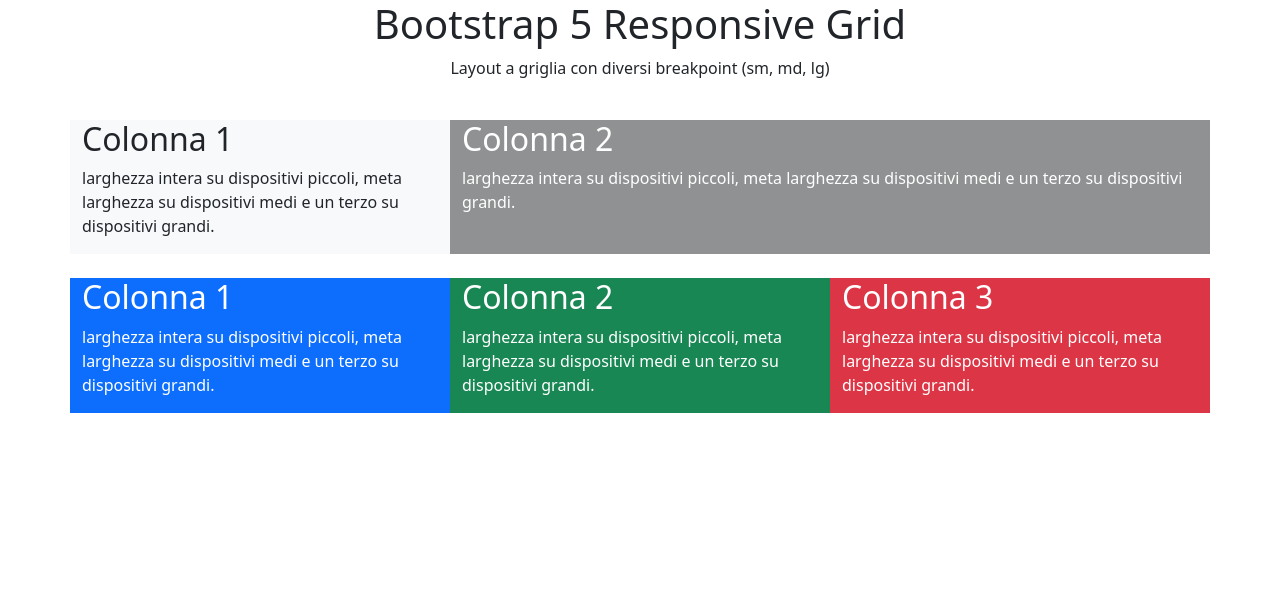
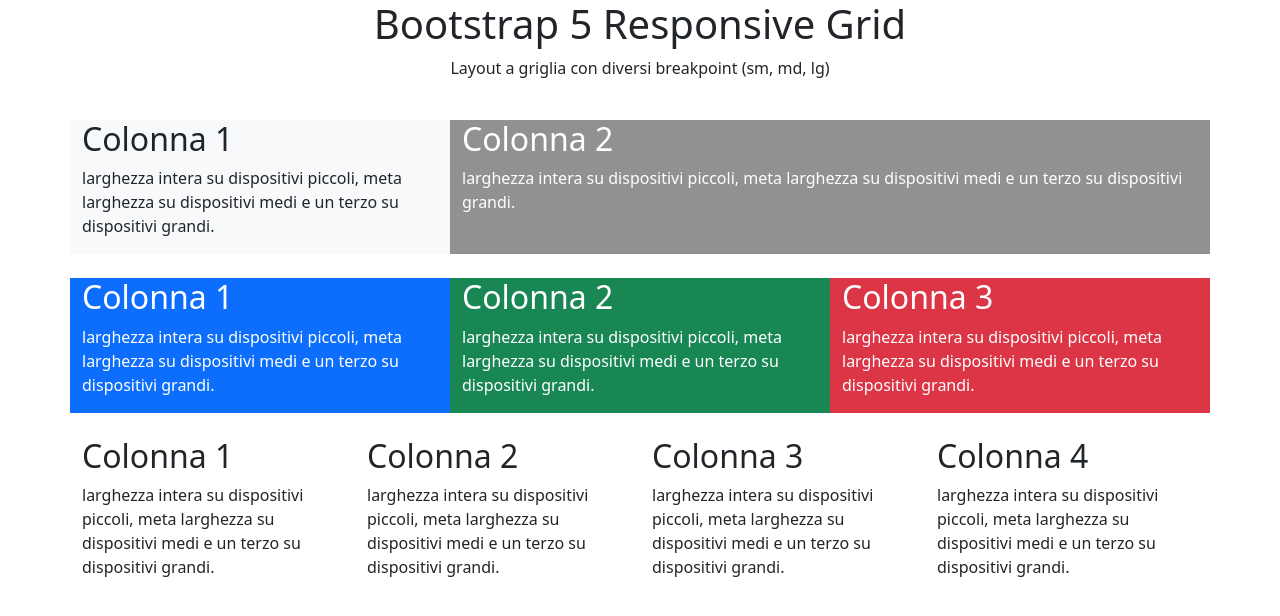
Before and after one commit to RiccardoFiacco/htmlcss-bootstrap-layout, a plain HTML site: page index.html in a window 1280 px wide. Drawn offline with nearby package versions, Linux system fonts and the light colour scheme.

Commit message:
add elements for the fourth row

```diff
--- a/index.html
+++ b/index.html
@@ -40,6 +40,24 @@
                 <p>larghezza intera su dispositivi piccoli, meta larghezza su dispositivi medi e un terzo su dispositivi grandi.</p>
             </div>
         </div>
+        <div class="row mt-4">
+            <div class="col col6">
+                <h2>Colonna 1</h2>
+                <p>larghezza intera su dispositivi piccoli, meta larghezza su dispositivi medi e un terzo su dispositivi grandi.</p>
+            </div>
+            <div class="col col7">
+                <h2>Colonna 2</h2>
+                <p>larghezza intera su dispositivi piccoli, meta larghezza su dispositivi medi e un terzo su dispositivi grandi.</p>
+            </div>
+            <div class="col col8">
+                <h2>Colonna 3</h2>
+                <p>larghezza intera su dispositivi piccoli, meta larghezza su dispositivi medi e un terzo su dispositivi grandi.</p>
+            </div>
+            <div class="col col9">
+                <h2>Colonna 4</h2>
+                <p>larghezza intera su dispositivi piccoli, meta larghezza su dispositivi medi e un terzo su dispositivi grandi.</p>
+            </div>
+        </div>
     </div>
     <script src="https://cdn.jsdelivr.net/npm/@popperjs/core@2.11.8/dist/umd/popper.min.js" integrity="sha384-I7E8VVD/ismYTF4hNIPjVp/Zjvgyol6VFvRkX/vR+Vc4jQkC+hVqc2pM8ODewa9r" crossorigin="anonymous"></script>
     <script src="https://cdn.jsdelivr.net/npm/bootstrap@5.3.3/dist/js/bootstrap.min.js" integrity="sha384-0pUGZvbkm6XF6gxjEnlmuGrJXVbNuzT9qBBavbLwCsOGabYfZo0T0to5eqruptLy" crossorigin="anonymous"></script>
```
